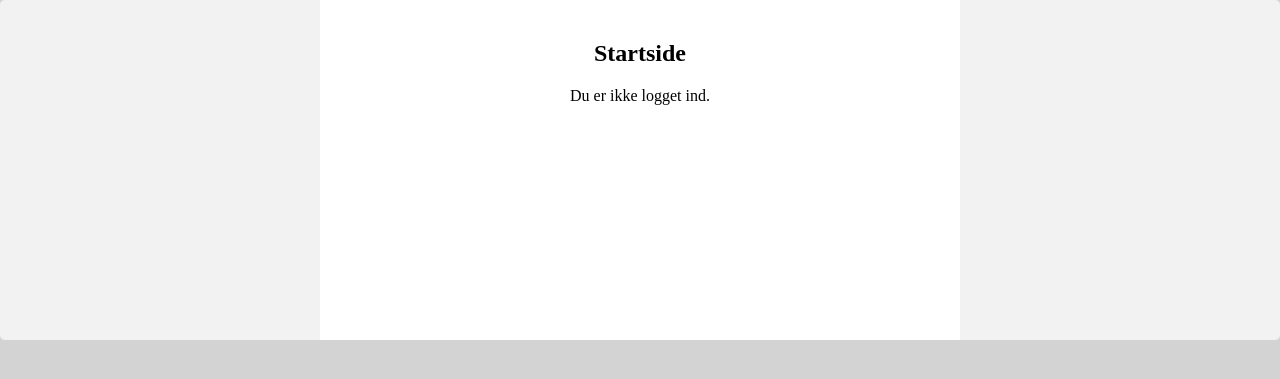
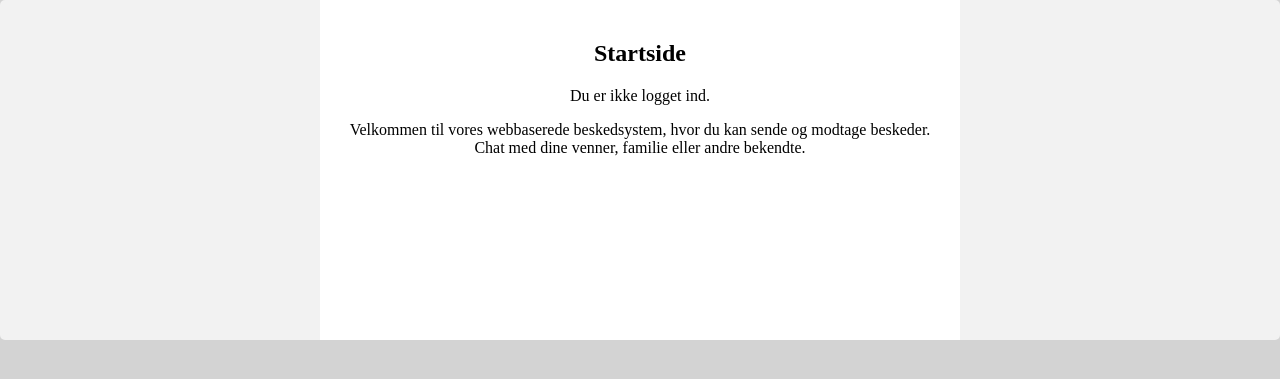
Before and after one commit to RasmusAChr/messagesystem, a PHP site: page / in a window 1280 px wide. Shown: the part 46-425 px from the top of the page. Run offline with PHP 8.4, Linux system fonts and the light colour scheme.

Commit message:
tekst på startsiden

```diff
--- a/index.php
+++ b/index.php
@@ -16,6 +16,8 @@
                     }
                 ?>
 
+                <p>Velkommen til vores webbaserede beskedsystem, hvor du kan sende og modtage beskeder. Chat med dine venner, familie eller andre bekendte.</p>
+
             </section>
 
 <!-- Her bliver footeren inkluderet -->
```
